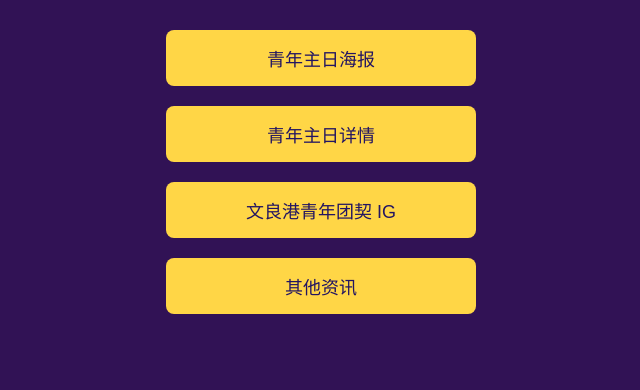
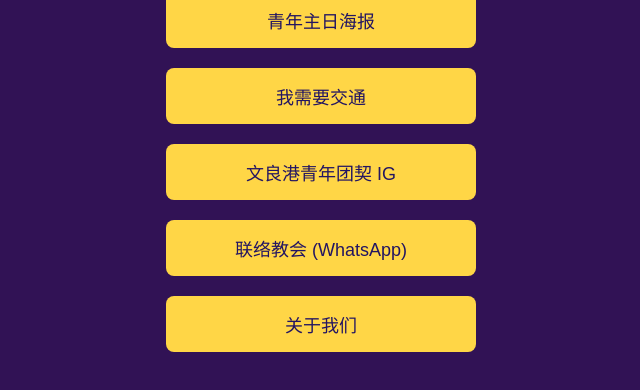
Before and after one commit to myfsunday2025/myfsunday, a plain HTML site: page index.html in a window 1280 px wide. Shown: the part 356-746 px from the top of the page, without its empty margins (319-959 px from the left). Drawn offline with Linux system fonts and the light colour scheme.

Commit message:
Update index.html

```diff
--- a/index.html
+++ b/index.html
@@ -74,11 +74,13 @@
     <div class="button-container">
         <a href="files/myfsunday.jpeg" target="_blank" class="button">青年主日海报</a>
 
-        <a href="files/青年主日详情.pdf" target="_blank" class="button">青年主日详情</a>
+        <a href="https://forms.gle/ytQpCp5cr4eAtnX6A" target="_blank" class="button">我需要交通</a>
 
         <a href="https://www.instagram.com/lighthouse.myf/" target="_blank" class="button">文良港青年团契 IG</a>
 
-        <a href="https://drive.google.com/drive/folders/1GT9vAdRglqN08-jcRSF3zYL-uOXb8ut-?usp=sharing" target="_blank" class="button">其他资讯 </a>
+        <a href="https://wa.link/xxf49y" target="_blank" class="button">联络教会 (WhatsApp) </a>
+
+        <a href="files/关于我们.pdf" target="_blank" class="button">关于我们 </a>
         </div>
 </body>
 </html>
```
